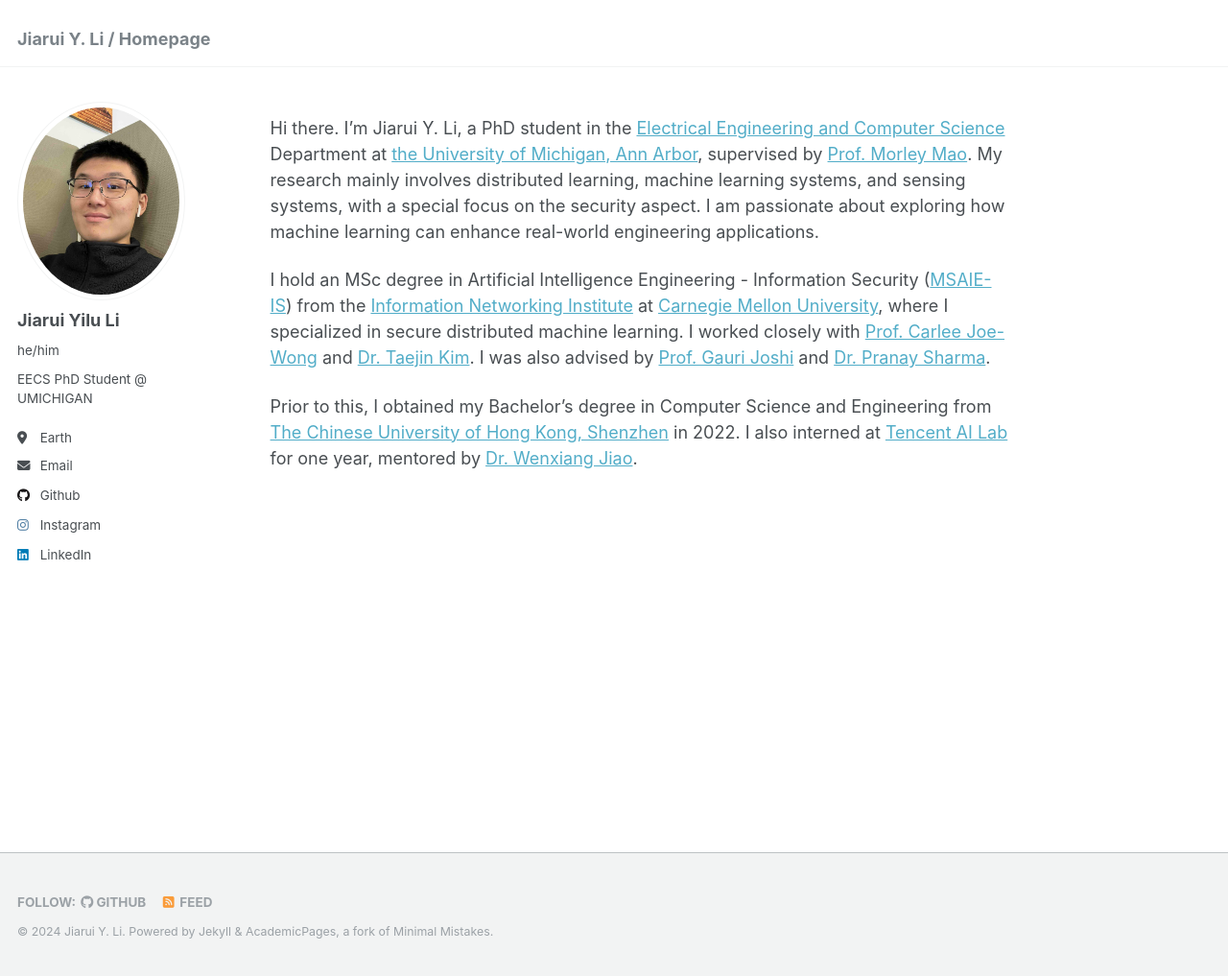
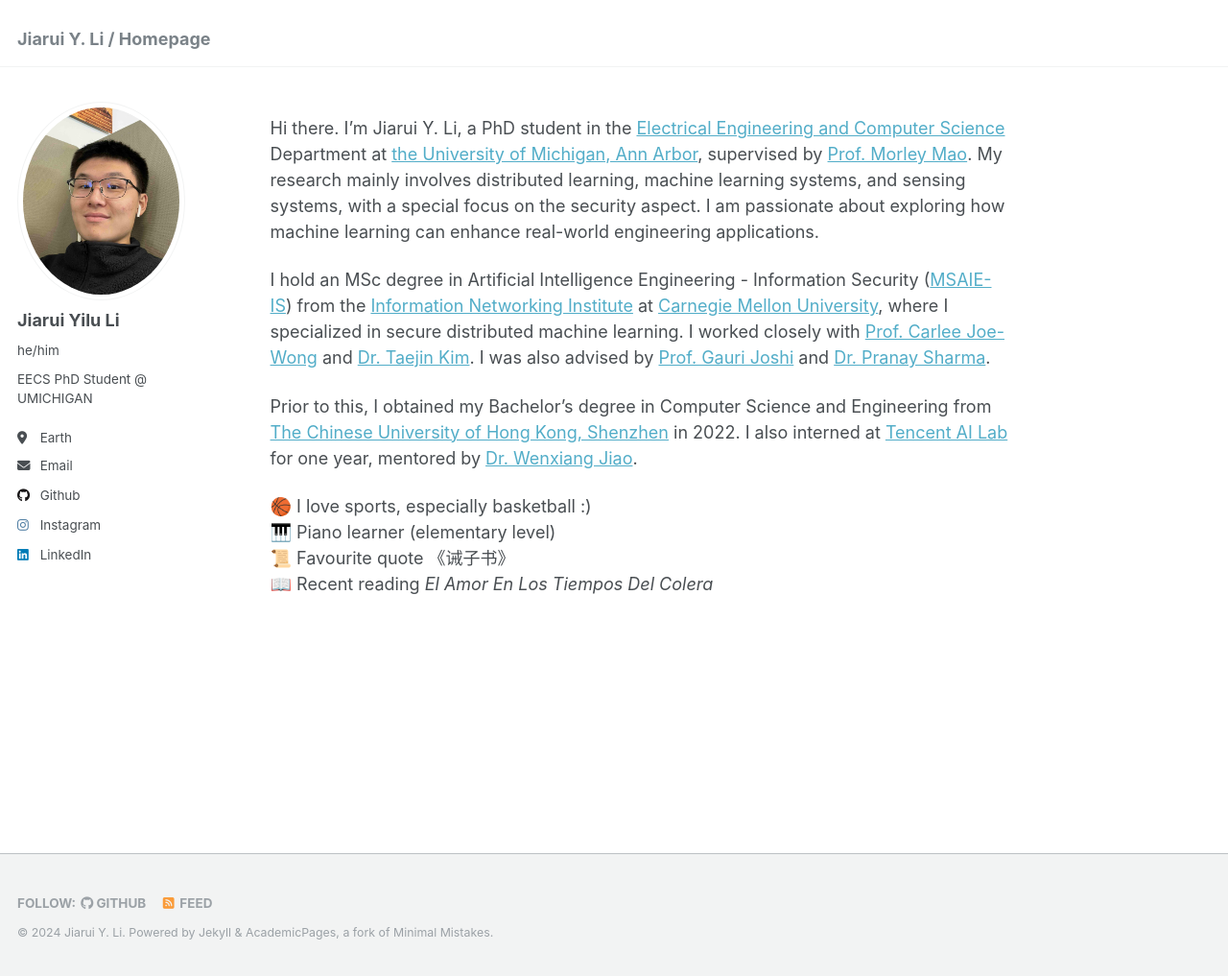
Before and after one commit to yiluli/yiluli.github.io, a Jekyll site: the page built from _pages/about.md, in a window 1280 px wide and 1017 px high. Shown: the whole window at 96% size. Built offline with Jekyll 4.4.1, drawn with Linux system fonts in a browser that asks for light colours.

Commit message:
update: hobbies

```diff
--- a/_pages/about.md
+++ b/_pages/about.md
@@ -12,6 +12,12 @@ Hi there. I'm Jiarui Y. Li, a PhD student in the [Electrical Engineering and Com
 I hold an MSc degree in Artificial Intelligence Engineering - Information Security ([MSAIE-IS](https://www.cmu.edu/ini/academics/msaie-is/index.html)) from the [Information Networking Institute](https://www.cmu.edu/ini/) at [Carnegie Mellon University](https://www.cmu.edu/), where I specialized in secure distributed machine learning. I worked closely with [Prof. Carlee Joe-Wong](https://www.andrew.cmu.edu/user/cjoewong/) and [Dr. Taejin Kim](https://scholar.google.com/citations?user=4JfT_E4AAAAJ&hl=en). I was also advised by [Prof. Gauri Joshi](https://www.andrew.cmu.edu/user/gaurij/) and [Dr. Pranay Sharma](https://sites.google.com/view/pranay-sharma/home).
 
 Prior to this, I obtained my Bachelor's degree in Computer Science and Engineering from [The Chinese University of Hong Kong, Shenzhen](https://www.cuhk.edu.cn/en) in 2022. I also interned at [Tencent AI Lab](https://ai.tencent.com/ailab/en/index) for one year, mentored by [Dr. Wenxiang Jiao](https://wxjiao.github.io/).
+
+🏀 I love sports, especially basketball :) <br>
+🎹 Piano learner (elementary level) <br>
+📜 Favourite quote 《诫子书》<br>
+📖 Recent reading *El Amor En Los Tiempos Del Colera* <br>
+
 
 <!-- My academic journey has been driven by a curiosity to understand and innovate in the field of machine learning, particularly in its applications to decision making and systems engineering. -->
 
```
